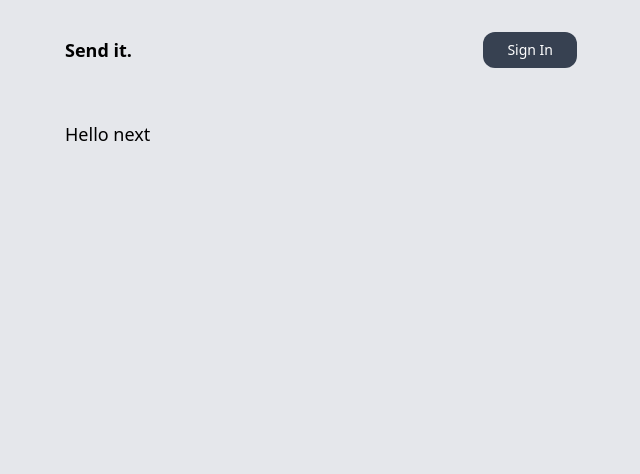
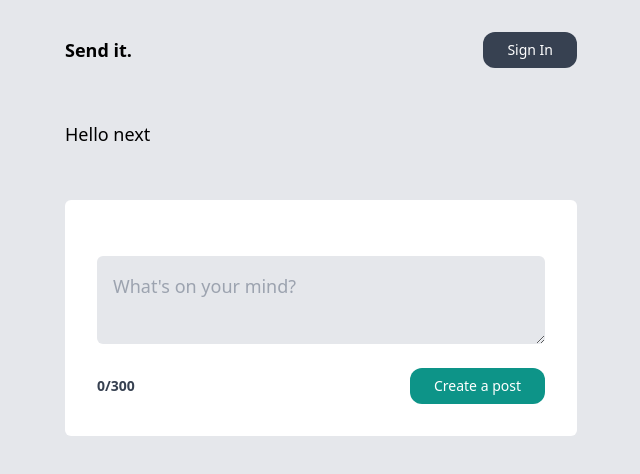
Before and after one commit to BC1337/post-it, a Next.js app: page / in a window 1280 px wide. Shown: the top 474 px of the page, without its empty margins (319-959 px from the left). Built offline with nearby package versions, Linux system fonts and the light colour scheme; no server answers.

Commit message:
added post component

```diff
--- /dev/null
+++ b/app/components/AddPost.tsx
@@ -0,0 +1,31 @@
+'use client'
+import { useState } from "react"
+
+export default function CreatePost(){
+    const [title, setTitle] = useState('')
+    const [isDisabled, setIsDisabled] = useState(false)
+    return(
+        <form className="bg-white my-8 p-8 rounded-md">
+            <div className="flex flex-col my-4">
+                <textarea
+                 onChange={(e) => setTitle(e.target.value)}
+                 name="title"
+                 value={title}
+                 placeholder="What's on your mind?"
+                 className="p-4 text-lg rounded-md my-2 bg-gray-200"
+                 >
+                 </textarea>
+            </div>
+            <div className="flex items-center justify-between gap-2">
+                <p className={`font-bold text-sm ${title.length > 300 ? "text-red-700" : "text-gray-700"}`}>{`${title.length}/300`}</p>
+                <button
+                 disabled={isDisabled}
+                 className="text-sm bg-teal-600 text-white py-2 px-6 rounded-xl disabled:opacity-25"
+                 type="submit"
+                >
+                    Create a post
+                </button>
+            </div>
+        </form>
+    )
+}
--- a/app/page.tsx
+++ b/app/page.tsx
@@ -1,9 +1,12 @@
-import React from 'react'
+'use client'
+
+import AddPost from  './components/AddPost'
 
 const page = () => {
   return (
     <main>
       <h1 className='text-lg py-5'>Hello next</h1>
+      <AddPost />
     </main>
   )
 }
```
